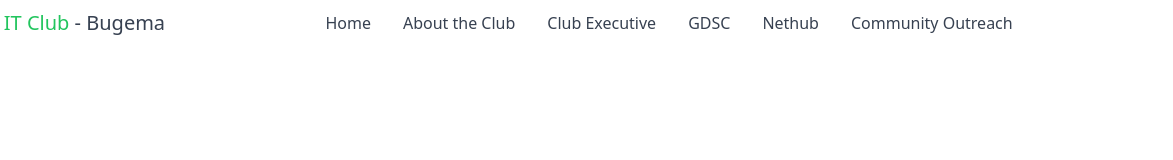
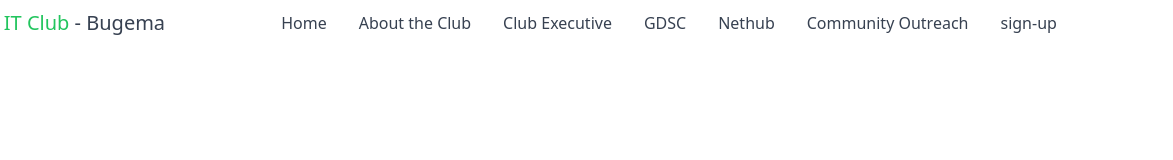
Before and after one commit to TroyMoses/it-club, a website: page index.html in a window 1280 px wide. Shown: the full height of the page, 107-1280 px from the left. Drawn offline with Linux system fonts and the light colour scheme.

Commit message:
added sign-up changes

```diff
--- a/index.html
+++ b/index.html
@@ -26,6 +26,7 @@
             <a href="#" class="nav-link">GDSC</a>
             <a href="#" class="nav-link">Nethub</a>
             <a href="#" class="nav-link">Community Outreach</a>
+            <a href="#" class="nav-link">sign-up</a>
         </div>
         <div></div>
     </nav>
```
